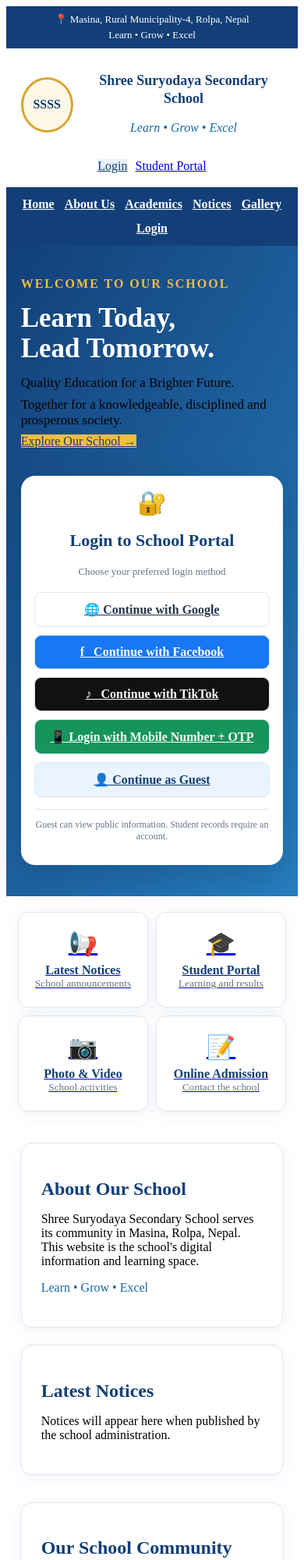
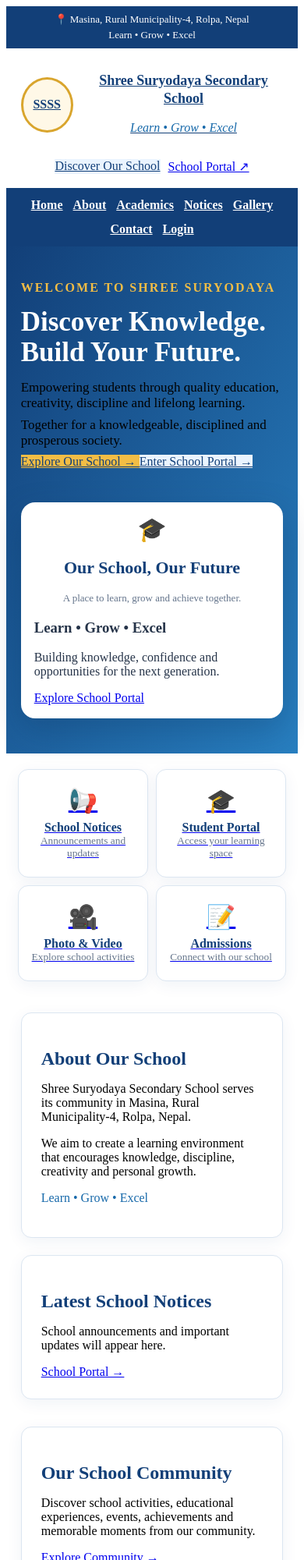
Before and after one commit to shreesuryodayasecondaryschool/Shree-Suryodaya-Secondary-School, a plain HTML site: page index.html in a window 390 px wide. Shown: the top 2000 px of the page at 78% size. Drawn offline with Linux system fonts and the light colour scheme.

Commit message:
Improve SEO with updated title and meta tags
Updated the title and meta description for better SEO. Enhanced the content for clarity and added keywords.

```diff
--- a/index.html
+++ b/index.html
@@ -4,10 +4,49 @@
 <head>
   <meta charset="UTF-8">
   <meta name="viewport" content="width=device-width, initial-scale=1.0">
-  <meta name="description" content="Official website of Shree Suryodaya Secondary School, Masina, Rolpa, Nepal.">
-  <title>Shree Suryodaya Secondary School</title>
+
+  <title>Shree Suryodaya Secondary School | Masina, Rolpa, Nepal</title>
+
+  <meta name="description" content="Welcome to Shree Suryodaya Secondary School, Masina, Rolpa, Nepal. Discover our academics, school activities, announcements, events and learning community.">
+
+  <meta name="keywords" content="Shree Suryodaya Secondary School, Suryodaya School, School in Rolpa, School in Masina, Education Nepal">
+
+  <meta name="author" content="Shree Suryodaya Secondary School">
+  <meta name="robots" content="index, follow">
+  <meta name="theme-color" content="#102b50">
+
+  <link rel="canonical" href="https://shreesuryodayasecondaryschool.pages.dev/">
   <link rel="stylesheet" href="css/style.css">
+
+  <!-- Social sharing SEO -->
+  <meta property="og:type" content="website">
+  <meta property="og:title" content="Shree Suryodaya Secondary School">
+  <meta property="og:description" content="Learn • Grow • Excel. Welcome to our school community in Masina, Rolpa, Nepal.">
+  <meta property="og:url" content="https://shreesuryodayasecondaryschool.pages.dev/">
+  <meta property="og:site_name" content="Shree Suryodaya Secondary School">
+
+  <meta name="twitter:card" content="summary">
+  <meta name="twitter:title" content="Shree Suryodaya Secondary School">
+  <meta name="twitter:description" content="Learn • Grow • Excel. Quality education for a brighter future.">
+
+  <!-- School structured data -->
+  <script type="application/ld+json">
+  {
+    "@context": "https://schema.org",
+    "@type": "School",
+    "name": "Shree Suryodaya Secondary School",
+    "url": "https://shreesuryodayasecondaryschool.pages.dev/",
+    "description": "Shree Suryodaya Secondary School is located in Masina, Rolpa, Nepal.",
+    "address": {
+      "@type": "PostalAddress",
+      "addressLocality": "Masina",
+      "addressRegion": "Lumbini Province",
+      "addressCountry": "NP"
+    }
+  }
+  </script>
 </head>
+
 <body>
 
   <div class="top">
@@ -16,101 +55,195 @@
   </div>
 
   <header class="header">
-    <div class="brand">
+    <a class="brand" href="index.html" aria-label="School homepage">
       <div class="seal">SSSS</div>
       <div>
         <h1>Shree Suryodaya Secondary School</h1>
         <p>Learn • Grow • Excel</p>
       </div>
-    </div>
+    </a>
+
     <div class="head-actions">
-      <a class="btn light" href="login.html">Login</a>
-      <a class="btn" href="login.html">Student Portal</a>
+      <a class="btn light" href="#about">Discover Our School</a>
+      <a class="btn" href="login.html">School Portal ↗</a>
     </div>
   </header>
 
-  <nav>
+  <nav aria-label="Main navigation">
     <a href="index.html">Home</a>
-    <a href="#about">About Us</a>
-    <a href="#highlights">Academics</a>
+    <a href="#about">About</a>
+    <a href="#academics">Academics</a>
     <a href="#notices">Notices</a>
     <a href="#community">Gallery</a>
+    <a href="#contact">Contact</a>
     <a href="login.html">Login</a>
   </nav>
 
   <section class="hero">
     <div class="hero-content">
-      <span class="eyebrow">WELCOME TO OUR SCHOOL</span>
-      <h2>Learn Today,<br>Lead Tomorrow.</h2>
-      <p>Quality Education for a Brighter Future.</p>
-      <p>Together for a knowledgeable, disciplined and prosperous society.</p>
-      <a class="btn yellow" href="#about">Explore Our School →</a>
+      <span class="eyebrow">WELCOME TO SHREE SURYODAYA</span>
+
+      <h2>Discover Knowledge.<br>Build Your Future.</h2>
+
+      <p>
+        Empowering students through quality education,
+        creativity, discipline and lifelong learning.
+      </p>
+
+      <p>
+        Together for a knowledgeable, disciplined
+        and prosperous society.
+      </p>
+
+      <a class="btn yellow" href="#about">
+        Explore Our School →
+      </a>
+
+      <a class="btn light" href="login.html">
+        Enter School Portal →
+      </a>
     </div>
 
     <div class="login-preview">
       <div class="login-heading">
-        <span>🔐</span>
-        <h2>Login to School Portal</h2>
-        <p>Choose your preferred login method</p>
+        <span>🎓</span>
+        <h2>Our School, Our Future</h2>
+        <p>A place to learn, grow and achieve together.</p>
       </div>
-      <a class="login-option google" href="login.html">🌐 Continue with Google</a>
-      <a class="login-option facebook" href="login.html">f &nbsp; Continue with Facebook</a>
-      <a class="login-option tiktok" href="login.html">♪ &nbsp; Continue with TikTok</a>
-      <a class="login-option mobile" href="login.html">📱 Login with Mobile Number + OTP</a>
-      <a class="login-option guest" href="login.html">👤 Continue as Guest</a>
-      <p class="login-note">Guest can view public information. Student records require an account.</p>
+
+      <div class="school-welcome">
+        <h3>Learn • Grow • Excel</h3>
+        <p>
+          Building knowledge, confidence and opportunities
+          for the next generation.
+        </p>
+        <a class="btn" href="login.html">Explore School Portal</a>
+      </div>
     </div>
   </section>
 
   <main>
-    <section class="tiles" id="highlights">
+
+    <section class="tiles" id="academics">
+
       <a href="#notices">
         <span>📢</span>
-        <b>Latest Notices</b>
-        <small>School announcements</small>
+        <b>School Notices</b>
+        <small>Announcements and updates</small>
       </a>
+
       <a href="login.html">
         <span>🎓</span>
         <b>Student Portal</b>
-        <small>Learning and results</small>
+        <small>Access your learning space</small>
       </a>
+
       <a href="#community">
-        <span>📷</span>
+        <span>🎥</span>
         <b>Photo & Video</b>
-        <small>School activities</small>
+        <small>Explore school activities</small>
       </a>
-      <a href="login.html">
+
+      <a href="#contact">
         <span>📝</span>
-        <b>Online Admission</b>
-        <small>Contact the school</small>
+        <b>Admissions</b>
+        <small>Connect with our school</small>
       </a>
+
     </section>
 
     <div class="columns">
+
       <section id="about" class="panel">
         <h2>About Our School</h2>
-        <p>Shree Suryodaya Secondary School serves its community in Masina, Rolpa, Nepal. This website is the school's digital information and learning space.</p>
+
+        <p>
+          Shree Suryodaya Secondary School serves its
+          community in Masina, Rural Municipality-4,
+          Rolpa, Nepal.
+        </p>
+
+        <p>
+          We aim to create a learning environment that
+          encourages knowledge, discipline, creativity
+          and personal growth.
+        </p>
+
         <p class="note">Learn • Grow • Excel</p>
       </section>
 
       <section id="notices" class="panel">
-        <h2>Latest Notices</h2>
-        <p id="notice-list">Notices will appear here when published by the school administration.</p>
+        <h2>Latest School Notices</h2>
+
+        <p id="notice-list">
+          School announcements and important updates
+          will appear here.
+        </p>
+
+        <a class="btn" href="login.html">
+          School Portal →
+        </a>
       </section>
+
     </div>
 
     <section id="community" class="panel">
       <h2>Our School Community</h2>
-      <p>Students and teachers can share approved school activities, learning resources, photos, videos, audio and documents after signing in.</p>
-      <a class="btn" href="upload.html">Share School Activities</a>
+
+      <p>
+        Discover school activities, educational
+        experiences, events, achievements and
+        memorable moments from our community.
+      </p>
+
+      <a class="btn" href="login.html">
+        Explore Community →
+      </a>
     </section>
+
+    <section id="events" class="panel">
+      <h2>School Life & Activities</h2>
+
+      <p>
+        Education goes beyond the classroom.
+        Explore learning activities, celebrations,
+        competitions and school events.
+      </p>
+    </section>
+
+    <section id="contact" class="panel">
+      <h2>Visit Our School</h2>
+
+      <p>
+        Shree Suryodaya Secondary School
+      </p>
+
+      <p>
+        Masina, Rural Municipality-4,
+        Rolpa, Nepal
+      </p>
+
+      <a class="btn" href="https://www.google.com/maps/search/?api=1&query=Masina+Rolpa+Nepal" target="_blank" rel="noopener">
+        Find Our Location →
+      </a>
+    </section>
+
   </main>
 
   <footer>
-    © <span id="year"></span> Shree Suryodaya Secondary School · Masina, Rolpa, Nepal
+    <p>
+      © <span id="year"></span>
+      Shree Suryodaya Secondary School.
+      All rights reserved.
+    </p>
+
+    <p>Masina, Rolpa, Nepal · Learn • Grow • Excel</p>
+
+    <a href="login.html">School Portal</a>
   </footer>
 
   <script src="js/config.js"></script>
   <script src="js/app.js"></script>
+
 </body>
-</html>
+  </html>
```
